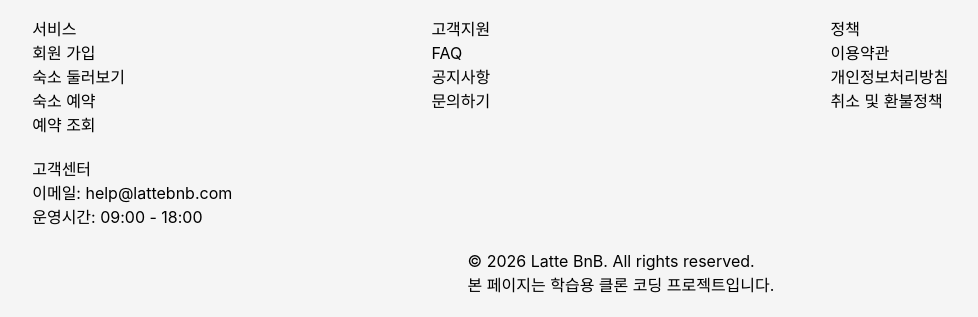
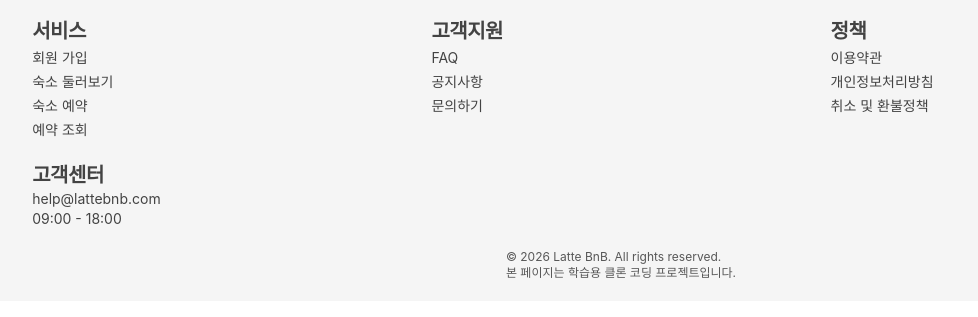
Before and after one commit to FRONTENDBOOTCAMP-17th/Latte_BnB, a website built with Vite: page index.html in a window 1280 px wide. Shown: the part 1647-1964 px from the top of the page, without its empty margins (19-997 px from the left). Built offline with nearby package versions, Linux system fonts and the light colour scheme; files whose address does not match are found by name.

Commit message:
style(footer): footer 스타일링 작업

```diff
--- a/index.html
+++ b/index.html
@@ -68,31 +68,50 @@
           감성 숙소를 쉽고 편하게 찾는 예약 서비스
         </p>
       </div>
-      <ul>
-        <li><h3>서비스</h3></li>
-        <li><a href="#">회원 가입</a></li>
-        <li><a href="#">숙소 둘러보기</a></li>
-        <li><a href="#">숙소 예약</a></li>
-        <li><a href="#">예약 조회</a></li>
+      <ul class="text-shark-700">
+        <li>
+          <h3 class="scroll-m-20 text-xl font-semibold tracking-tight">
+            서비스
+          </h3>
+        </li>
+        <li><a href="#" class="text-sm">회원 가입</a></li>
+        <li><a href="#" class="text-sm">숙소 둘러보기</a></li>
+        <li><a href="#" class="text-sm">숙소 예약</a></li>
+        <li><a href="#" class="text-sm">예약 조회</a></li>
       </ul>
-      <ul>
-        <li><h3>고객지원</h3></li>
-        <li><a href="#">FAQ</a></li>
-        <li><a href="#">공지사항</a></li>
-        <li><a href="#">문의하기</a></li>
+      <ul class="text-shark-700">
+        <li>
+          <h3 class="scroll-m-20 text-xl font-semibold tracking-tight">
+            고객지원
+          </h3>
+        </li>
+        <li><a href="#" class="text-sm">FAQ</a></li>
+        <li><a href="#" class="text-sm">공지사항</a></li>
+        <li><a href="#" class="text-sm">문의하기</a></li>
       </ul>
-      <ul>
-        <li><h3>정책</h3></li>
-        <li><a href="#">이용약관</a></li>
-        <li><a href="#">개인정보처리방침</a></li>
-        <li><a href="#">취소 및 환불정책</a></li>
+      <ul class="text-shark-700">
+        <li>
+          <h3 class="scroll-m-20 text-xl font-semibold tracking-tight">정책</h3>
+        </li>
+        <li><a href="#" class="text-sm">이용약관</a></li>
+        <li><a href="#" class="text-sm">개인정보처리방침</a></li>
+        <li><a href="#" class="text-sm">취소 및 환불정책</a></li>
       </ul>
-      <ul>
-        <li><h3>고객센터</h3></li>
-        <li><p>이메일: help@lattebnb.com</p></li>
-        <li><p>운영시간: 09:00 - 18:00</p></li>
+      <ul class="text-shark-700">
+        <li>
+          <h3 class="scroll-m-20 text-xl font-semibold tracking-tight">
+            고객센터
+          </h3>
+        </li>
+        <li>
+          <p class="text-sm">help@lattebnb.com</p>
+        </li>
+        <li>
+          <p class="text-sm">09:00 - 18:00</p>
+        </li>
       </ul>
-      <ul class="col-start-1 -col-end-1 place-self-center">
+      <ul
+        class="col-start-1 -col-end-1 self-end justify-self-center text-xs text-shark-600">
         <li><p>© 2026 Latte BnB. All rights reserved.</p></li>
         <li><p>본 페이지는 학습용 클론 코딩 프로젝트입니다.</p></li>
       </ul>
```
